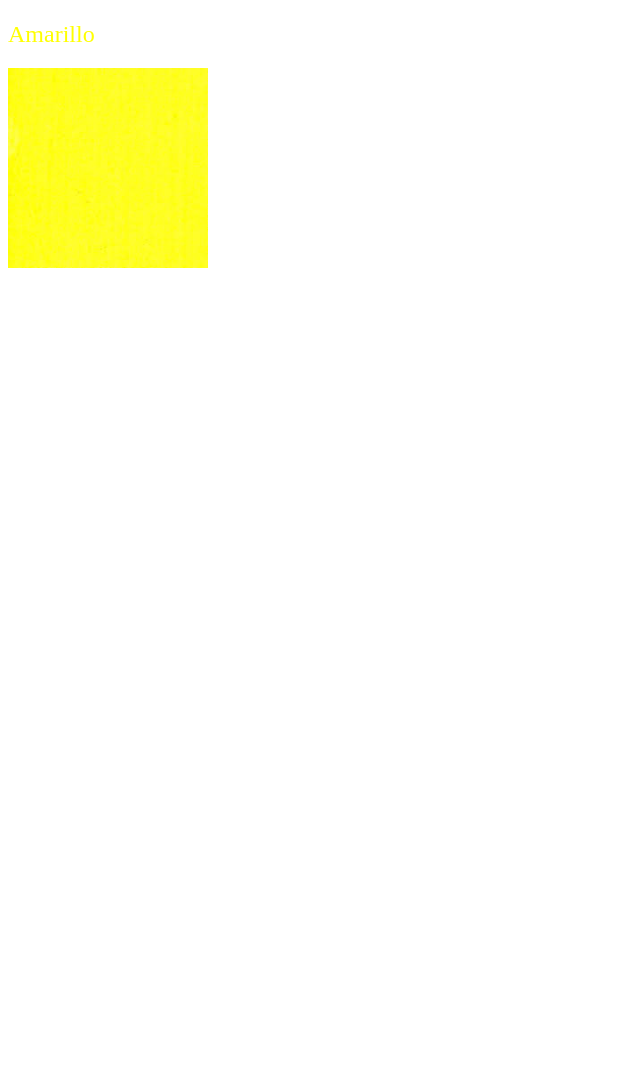
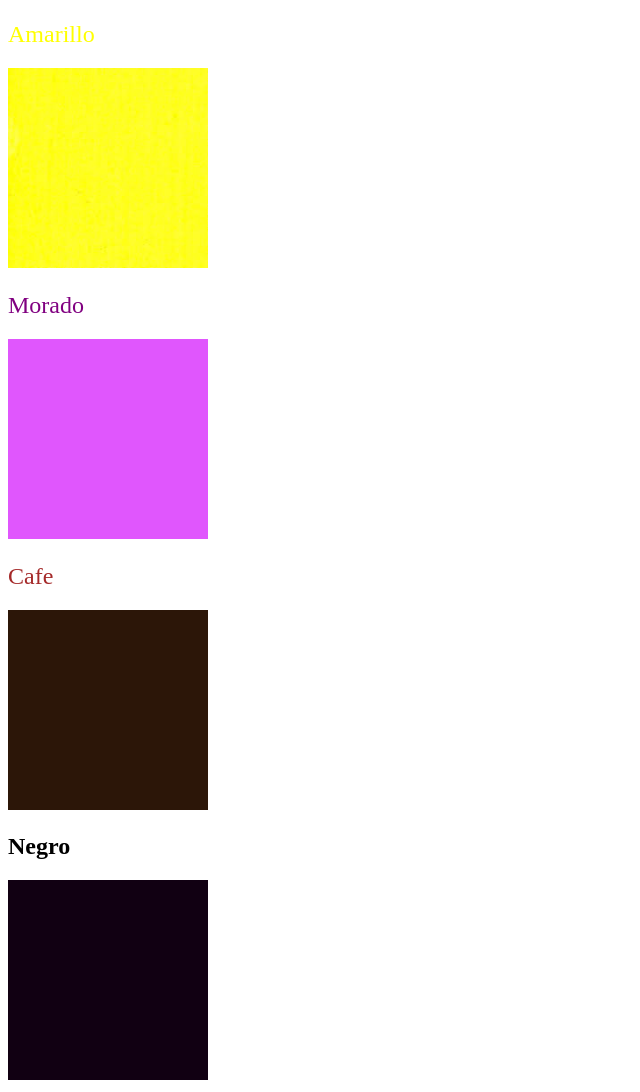
Before and after one commit to JRPGDude123/Colors-in-Spanish, a plain HTML site: page index.html in a window 1280 px wide. Shown: the part 1189-2281 px from the top of the page, without its empty margins (0-640 px from the left). Before the commit the page ends 1469 px from the top, so only its background shows below. Drawn offline with Linux system fonts and the light colour scheme.

Commit message:
Add files via upload

```diff
--- a/index.html
+++ b/index.html
@@ -23,6 +23,15 @@
 
     <h2 class="color-title" id="yellow">Amarillo</h2>
     <img src="./assets/images/yellow.png" alt="yellow" />
+
+    <h2 class="color-title" id="purple">Morado</h2>
+    <img src="./assets/images/purple.png" alt="purple" />
+
+    <h2 class="color-title" id="brown">Cafe</h2>
+    <img src="./assets/images/brown.jpg" alt="brown" />
+
+    <h2 class=".color-title" id="black">Negro</h2>
+    <img src="./assets/images/black.jpg" alt="black" />
   </body>
 </html>
 
```
